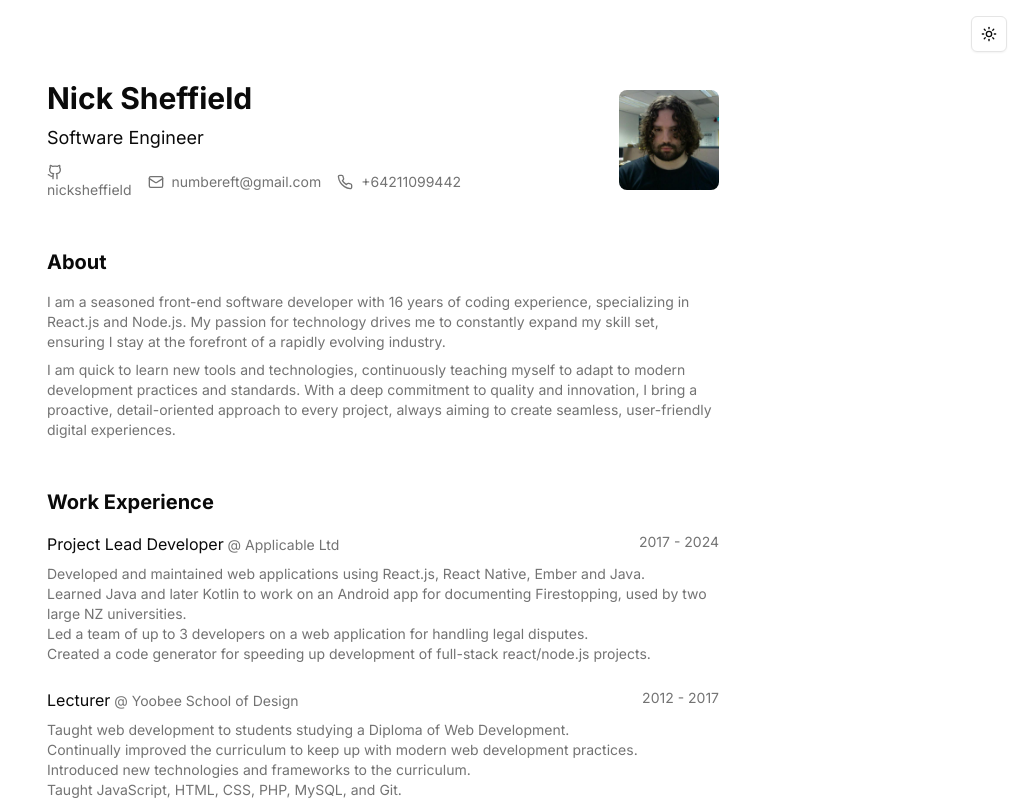
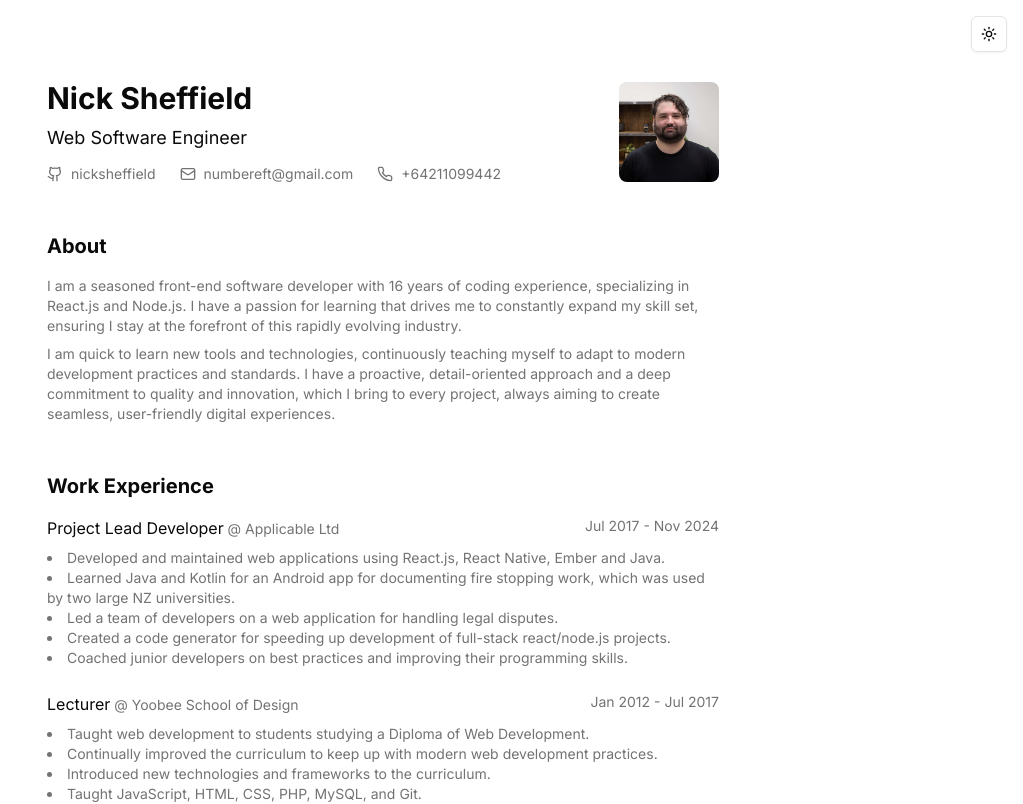
Before and after one commit to nicksheffield/nicksheffield.github.io, a Next.js app: page / in a window 1280 px wide. Shown: the top 804 px of the page, without its empty margins (257-1280 px from the left). Built offline with nearby package versions, Linux system fonts and the light colour scheme.

Commit message:
feat: new photo, change formatting

```diff
--- a/src/app/layout.tsx
+++ b/src/app/layout.tsx
@@ -28,6 +28,11 @@ export default function RootLayout({
 		<html lang="en" suppressHydrationWarning>
 			<head>
 				<link
+					rel="icon"
+					type="image/svg+xml"
+					href="https://fav.farm/😎"
+				/>
+				<link
 					href="https://fonts.googleapis.com/css2?family=Inter:wght@100..900&display=swap"
 					rel="stylesheet"
 				/>
--- a/src/app/page.tsx
+++ b/src/app/page.tsx
@@ -13,18 +13,19 @@ const workExperience = [
 	{
 		company: 'Applicable Ltd',
 		role: 'Project Lead Developer',
-		dates: '2017 - 2024',
+		dates: 'Jul 2017 - Nov 2024',
 		descriptions: [
 			'Developed and maintained web applications using React.js, React Native, Ember and Java.',
-			'Learned Java and later Kotlin to work on an Android app for documenting Firestopping, used by two large NZ universities.',
-			'Led a team of up to 3 developers on a web application for handling legal disputes.',
+			'Learned Java and Kotlin for an Android app for documenting fire stopping work, which was used by two large NZ universities.',
+			'Led a team of developers on a web application for handling legal disputes.',
 			'Created a code generator for speeding up development of full-stack react/node.js projects.',
+			'Coached junior developers on best practices and improving their programming skills.',
 		],
 	},
 	{
 		company: 'Yoobee School of Design',
 		role: 'Lecturer',
-		dates: '2012 - 2017',
+		dates: 'Jan 2012 - Jul 2017',
 		descriptions: [
 			'Taught web development to students studying a Diploma of Web Development.',
 			'Continually improved the curriculum to keep up with modern web development practices.',
@@ -35,7 +36,7 @@ const workExperience = [
 	{
 		company: 'The Web Company',
 		role: 'Web Developer',
-		dates: '2011 - 2012',
+		dates: 'Jun 2011 - Dec 2011',
 		descriptions: [
 			'Developed websites using HTML, CSS, JavaScript, and PHP.',
 			"Applied many updates to existing clients websites, which were created using a myriad of frameworks and CMS's.",
@@ -117,23 +118,16 @@ export default function Home() {
 				<div className="flex items-center justify-between gap-2">
 					<div className="flex flex-col gap-2">
 						<div className="text-3xl font-bold">Nick Sheffield</div>
-						<div className="text-lg">Software Engineer</div>
+						<div className="text-lg">Web Software Engineer</div>
 
-						<div className="flex gap-4 mt-1">
+						<div className="flex gap-6 mt-1">
 							<a
 								href="https://github.com/nicksheffield"
-								className="text-muted-foreground text-sm"
+								className="text-muted-foreground text-sm flex items-center gap-2"
 							>
 								<GithubIcon className="size-4" />
 								nicksheffield
 							</a>
-
-							{/* <a
-								href="https://linkedin.com"
-								className="text-muted-foreground text-sm"
-							>
-								<LinkedinIcon className="size-4" />
-							</a> */}
 
 							<a
 								href="mailto:nick@nicksheffield.com"
@@ -154,7 +148,7 @@ export default function Home() {
 					</div>
 					<div className="rounded-lg overflow-hidden">
 						<Image
-							src="/nick.jpg"
+							src="/nick.png"
 							alt="Nick Sheffield"
 							width={100}
 							height={100}
@@ -168,17 +162,18 @@ export default function Home() {
 						<p className="text-muted-foreground text-sm">
 							I am a seasoned front-end software developer with 16
 							years of coding experience, specializing in React.js
-							and Node.js. My passion for technology drives me to
-							constantly expand my skill set, ensuring I stay at
-							the forefront of a rapidly evolving industry.
+							and Node.js. I have a passion for learning that
+							drives me to constantly expand my skill set,
+							ensuring I stay at the forefront of this rapidly
+							evolving industry.
 						</p>
 						<p className="text-muted-foreground text-sm">
 							I am quick to learn new tools and technologies,
 							continuously teaching myself to adapt to modern
-							development practices and standards. With a deep
-							commitment to quality and innovation, I bring a
-							proactive, detail-oriented approach to every
-							project, always aiming to create seamless,
+							development practices and standards. I have a
+							proactive, detail-oriented approach and a deep
+							commitment to quality and innovation, which I bring
+							to every project, always aiming to create seamless,
 							user-friendly digital experiences.
 						</p>
 					</div>
@@ -206,18 +201,25 @@ export default function Home() {
 										{experience.dates}
 									</div>
 								</div>
-								<div className="flex flex-col">
+								<div>
+									<ul className="list-disc list-inside">
 										{experience.descriptions.map(
 											(description) => (
-											<p
+												<li
 													key={description}
 													className="text-muted-foreground text-sm"
 												>
 													{description}
-											</p>
+												</li>
 											)
 										)}
+									</ul>
 								</div>
+								{/* <div className="flex flex-col">
+									<p className="text-muted-foreground text-sm">
+										{experience.descriptions.join(' ')}
+									</p>
+								</div> */}
 							</div>
 						))}
 					</div>
```
Also changed, not shown: public/nick.png (added). Lines whose indentation alone changed are shown as unchanged.
